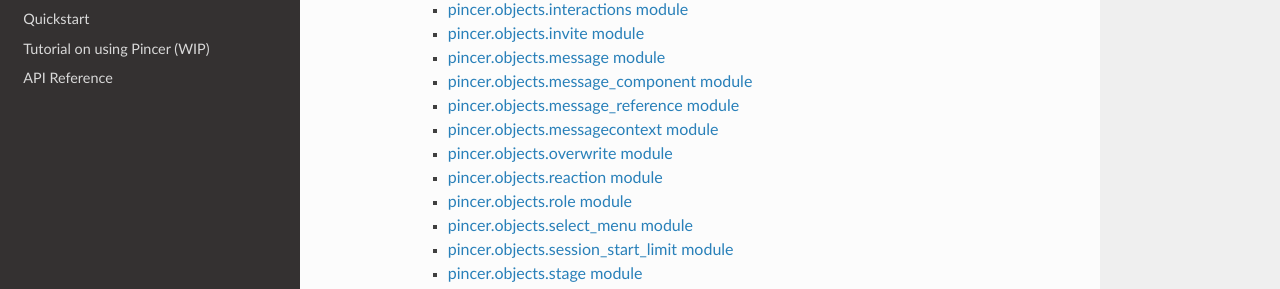
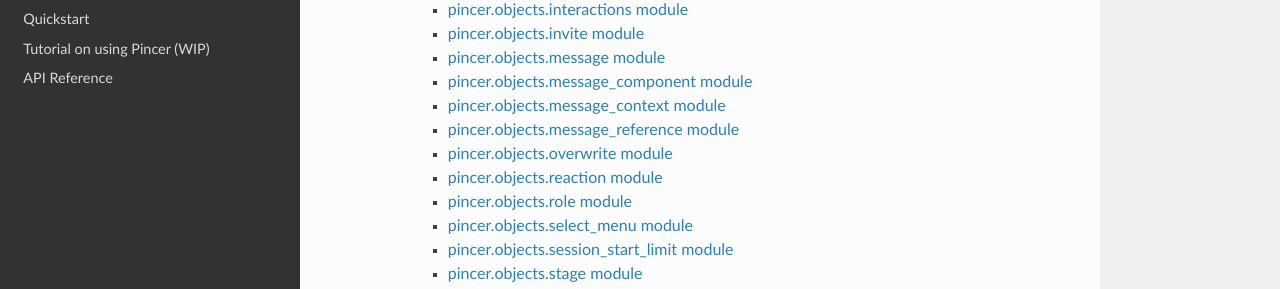
Before and after one commit to Pincer-org/Pincer, a Sphinx documentation site: the page built from docs/modules.rst, in a window 1280 px wide and 900 px high, scrolled down 1428 px. Shown: the part 162-451 px from the top of the window. Built offline with Sphinx 7.4.7 and the Read the Docs theme 2.0.0, drawn with Linux system fonts in a browser that asks for light colours.

Commit message:
📝 Autogenerated Update to Docs

```diff
--- a/docs/pincer.objects.rst
+++ b/docs/pincer.objects.rst
@@ -196,18 +196,18 @@ pincer.objects.message\_component module
    :undoc-members:
    :show-inheritance:
 
+pincer.objects.message\_context module
+--------------------------------------
+
+.. automodule:: pincer.objects.message_context
+   :members:
+   :undoc-members:
+   :show-inheritance:
+
 pincer.objects.message\_reference module
 ----------------------------------------
 
 .. automodule:: pincer.objects.message_reference
-   :members:
-   :undoc-members:
-   :show-inheritance:
-
-pincer.objects.messagecontext module
-------------------------------------
-
-.. automodule:: pincer.objects.messagecontext
    :members:
    :undoc-members:
    :show-inheritance:
```
